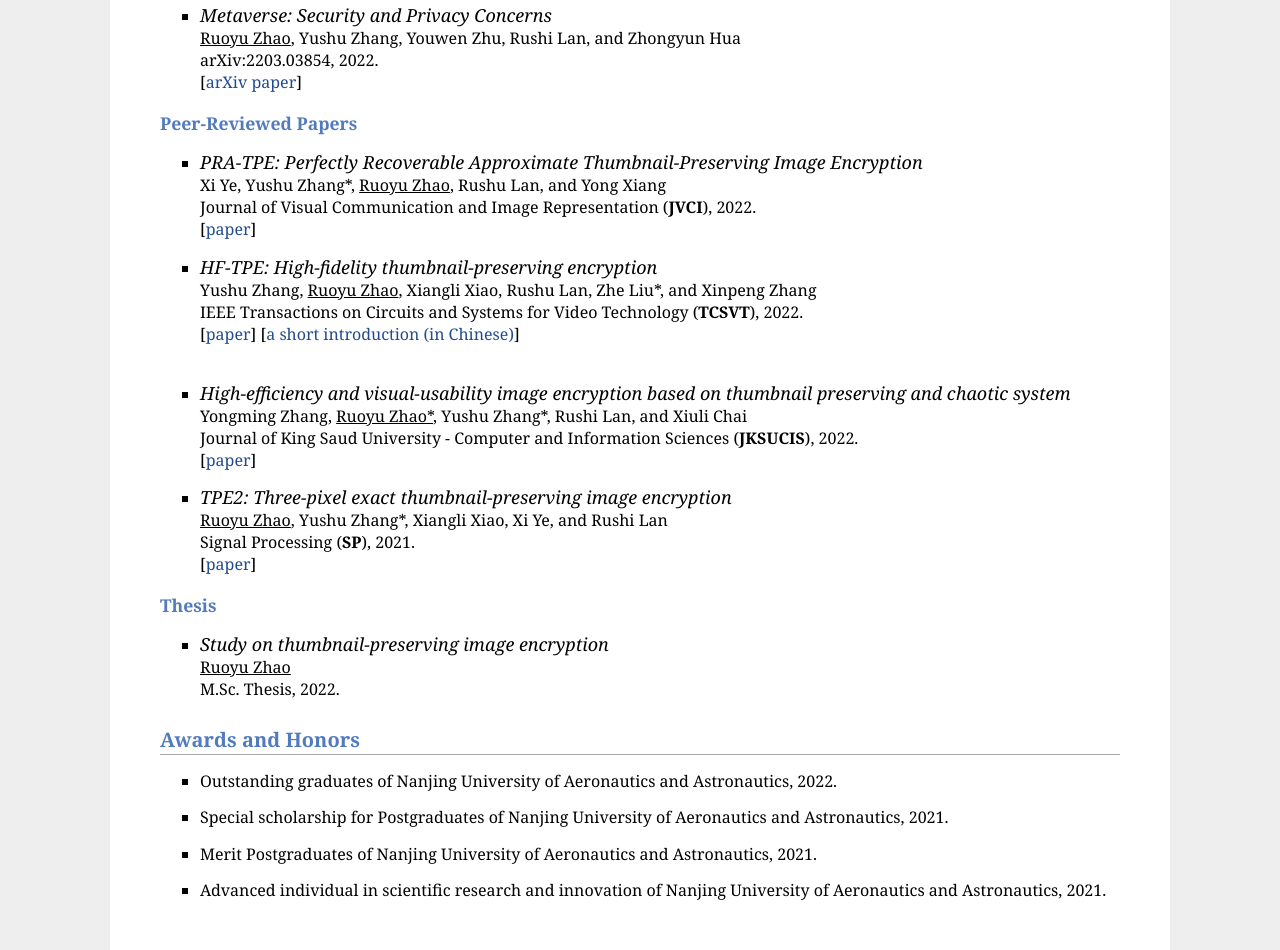
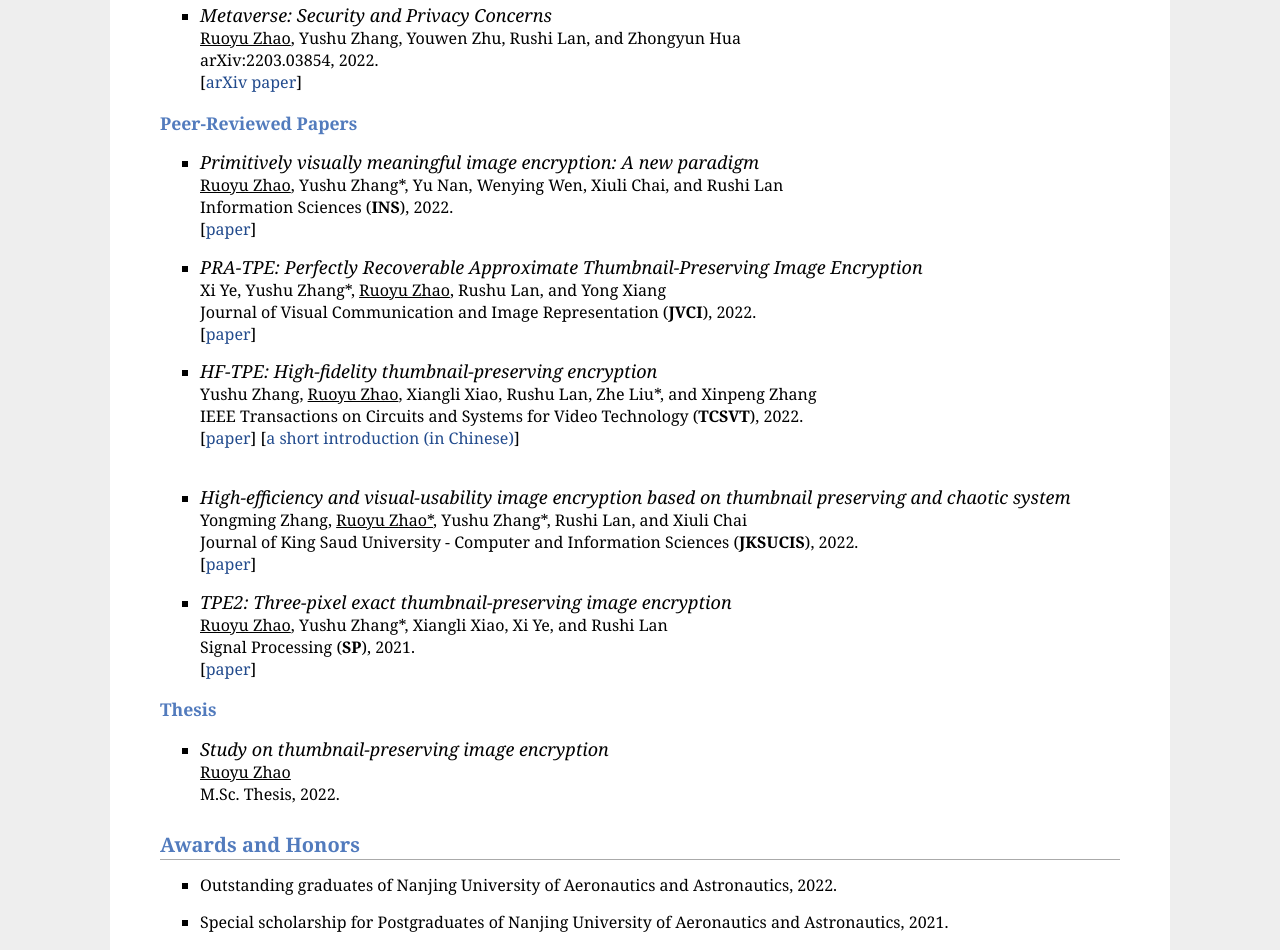
Before and after one commit to ruoyu-zhao/ruoyu-zhao.github.io, a plain HTML site: page index.html in a window 1280 px wide. Shown: the part 944-1894 px from the top of the page. Drawn offline with Linux system fonts and the light colour scheme.

Commit message:
Update index.html

```diff
--- a/index.html
+++ b/index.html
@@ -120,6 +120,13 @@
 <h3>Peer-Reviewed Papers</h3>
 <ul>
 
+     <li><i><font size="4">Primitively visually meaningful image encryption: A new paradigm</font></i>
+        <br>
+        <u>Ruoyu Zhao</u>, Yushu Zhang*, Yu Nan, Wenying Wen, Xiuli Chai, and Rushi Lan <br>
+        Information Sciences (<b>INS</b>), 2022. <br>
+        [<a href="https://www.sciencedirect.com/science/article/pii/S0020025522009100">paper</a>]<br>
+    </li>
+
     <li><i><font size="4">PRA-TPE: Perfectly Recoverable Approximate Thumbnail-Preserving Image Encryption</font></i>
         <br>
         Xi Ye, Yushu Zhang*, <u>Ruoyu Zhao</u>, Rushu Lan, and Yong Xiang <br>
```
